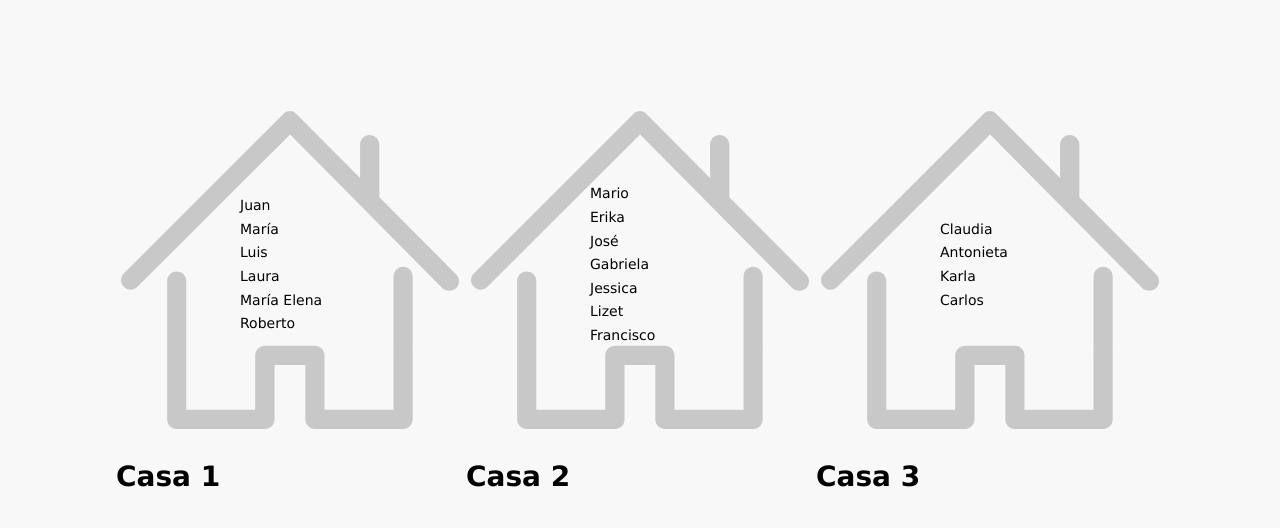
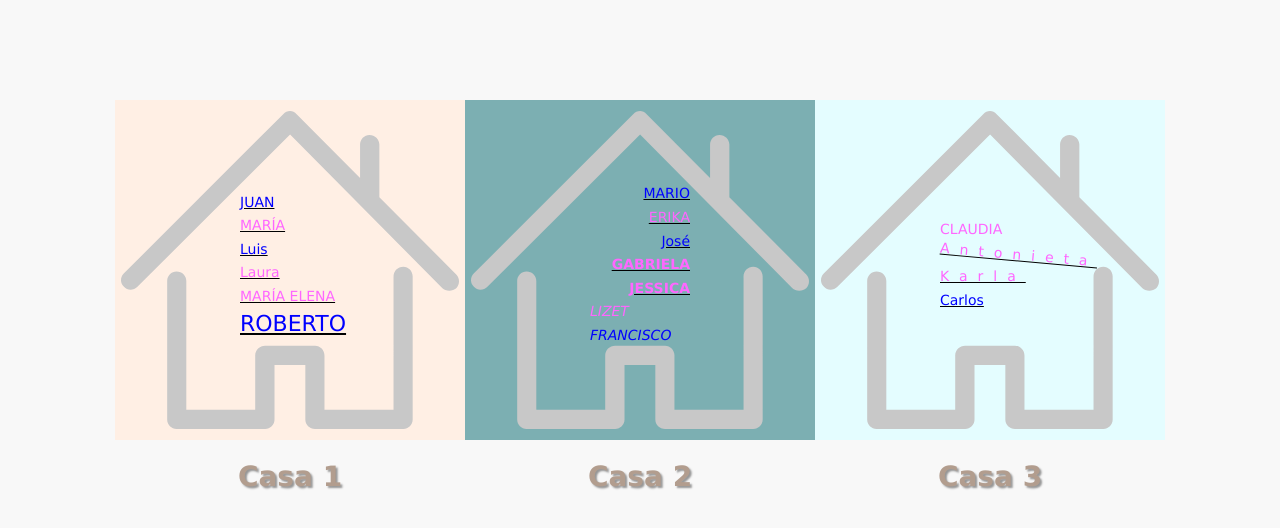
Before and after one commit to UCC-Programacion-Web-II-2020/ejercicio-css-ClaudioMP7, a plain HTML site: page E01/index.html in a window 1280 px wide. Drawn offline with Linux system fonts and the light colour scheme.

Commit message:
Ejercicio 1

```diff
--- a/E01/estilos.css
+++ b/E01/estilos.css
@@ -3,8 +3,56 @@
  /************************************************/
  /************************************************/
 /*Coloca a continuación tu solución*/
-
-
+ #lote1{
+     background-color: #ffefe4;
+ }
+ #lote2{
+     background-color: #7cafb2;
+ }
+ #lote3{
+     background-color: #e4fdff;
+ }
+ h1{
+     color: #b29d8e;
+     text-align: center;
+     text-shadow: 2px 2px 2px rgba(150, 150, 150, 1);
+ }
+ p{
+     text-transform: uppercase;
+ }
+ .hombre{
+     color: #0000ff;
+ }
+ .mujer{
+     color: #ff66ff;
+ }
+ .familia{
+     text-decoration: underline;
+ }
+ #casa2 .familia{
+     text-align: right;
+ }
+ #casa2 .familia .visita{
+     font-weight: bold;
+ }
+ #casa2 > p{
+     font-style: italic;
+ }
+ #casa1 .visita .hombre{
+     font-size: 22px;
+ }
+ #casa3 .familia .mujer{
+     letter-spacing: 10px;
+ }
+ #casa2 .visita p:nth-child(2){
+     cursor: pointer;
+ }
+ #casa3 .familia p:first-child{
+     transform:rotate(5deg);
+ }
+ .menor{
+     text-transform: capitalize;
+ }
 
 
 
```
